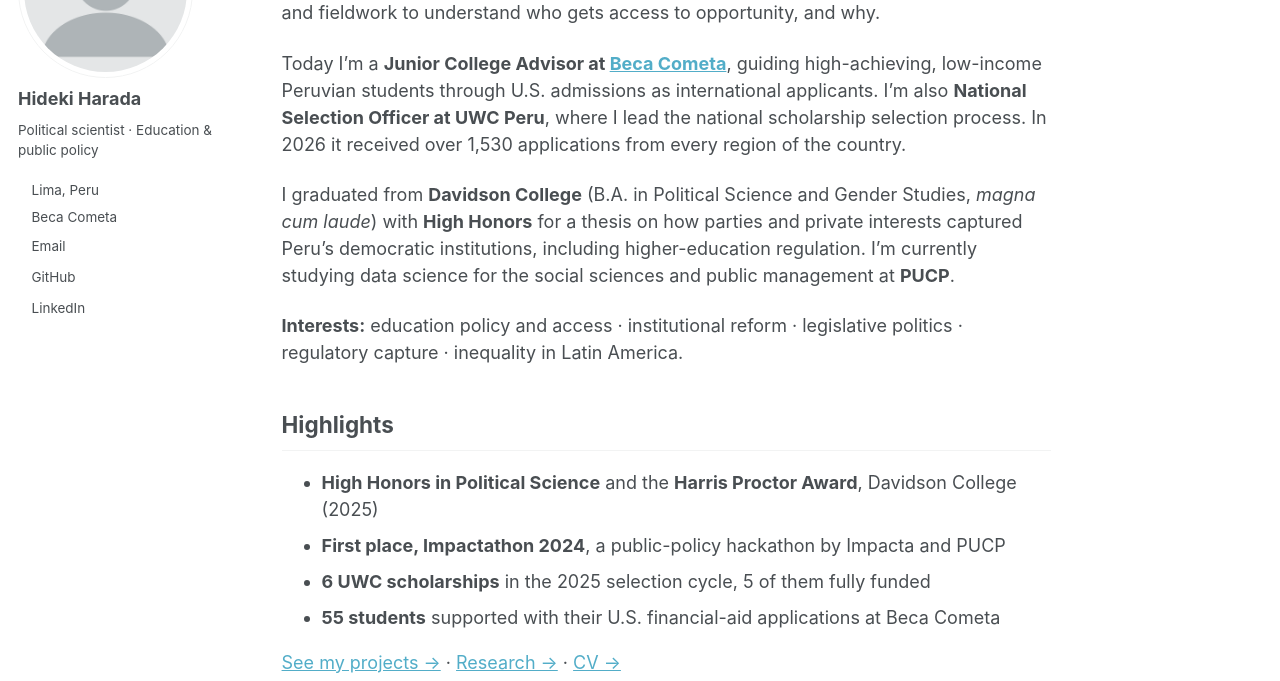
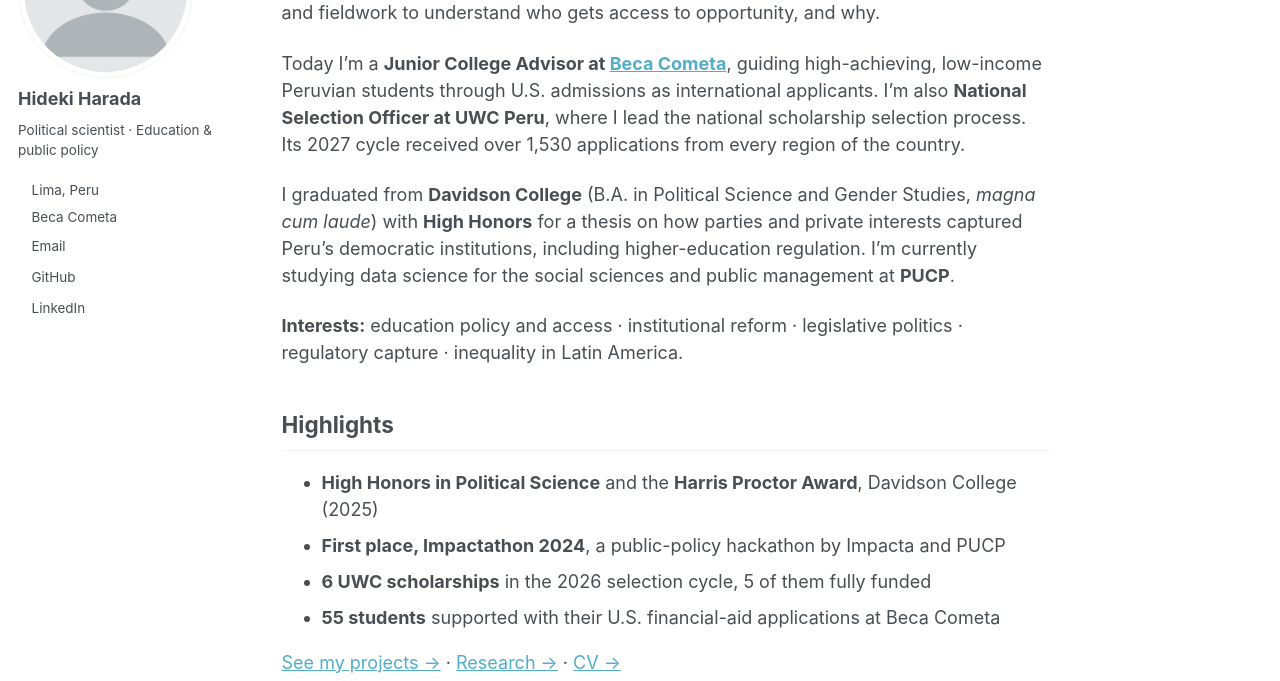
Before and after one commit to haradaoyakawahideki/haradaoyakawahideki.github.io, a Jekyll site: the page built from _pages/about.md, in a window 1280 px wide and 1089 px high. Shown: the part 198-879 px from the top of the window. Built offline with Jekyll 4.4.1, drawn with Linux system fonts in a browser that asks for light colours; a script bundle is joined from its source files by our own code; a script that is not in the unit is left out.

Commit message:
UWC: label cycles by entry year
Co-Authored-By: Claude Opus 5.5 <noreply@anthropic.com>

```diff
--- a/_pages/about.md
+++ b/_pages/about.md
@@ -10,7 +10,7 @@ redirect_from:
 
 I'm a political scientist working at the intersection of **education and public policy** in Peru. I help talented students from low-income families reach higher education. I also use data and fieldwork to understand who gets access to opportunity, and why.
 
-Today I'm a **Junior College Advisor at [Beca Cometa](https://www.becacometa.com)**, guiding high-achieving, low-income Peruvian students through U.S. admissions as international applicants. I'm also **National Selection Officer at UWC Peru**, where I lead the national scholarship selection process. In 2026 it received over 1,530 applications from every region of the country.
+Today I'm a **Junior College Advisor at [Beca Cometa](https://www.becacometa.com)**, guiding high-achieving, low-income Peruvian students through U.S. admissions as international applicants. I'm also **National Selection Officer at UWC Peru**, where I lead the national scholarship selection process. Its 2027 cycle received over 1,530 applications from every region of the country.
 
 I graduated from **Davidson College** (B.A. in Political Science and Gender Studies, *magna cum laude*) with **High Honors** for a thesis on how parties and private interests captured Peru's democratic institutions, including higher-education regulation. I'm currently studying data science for the social sciences and public management at **PUCP**.
 
@@ -20,7 +20,7 @@ I graduated from **Davidson College** (B.A. in Political Science and Gender Stud
 
 - **High Honors in Political Science** and the **Harris Proctor Award**, Davidson College (2025)
 - **First place, Impactathon 2024**, a public-policy hackathon by Impacta and PUCP
-- **6 UWC scholarships** in the 2025 selection cycle, 5 of them fully funded
+- **6 UWC scholarships** in the 2026 selection cycle, 5 of them fully funded
 - **55 students** supported with their U.S. financial-aid applications at Beca Cometa
 
 [See my projects →](/portfolio/) · [Research →](/research/) · [CV →](/cv/)
```
Also changed, not shown: _pages/cv.md (+2 -2 lines), _pages/es/cv.md (+2 -2 lines), _pages/es/inicio.md (+2 -2 lines).
